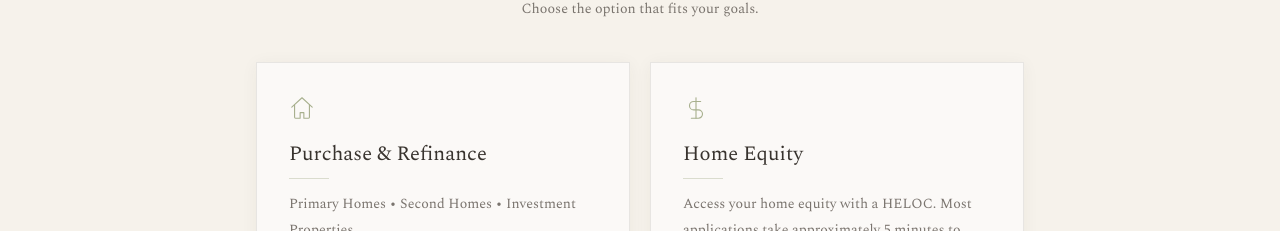
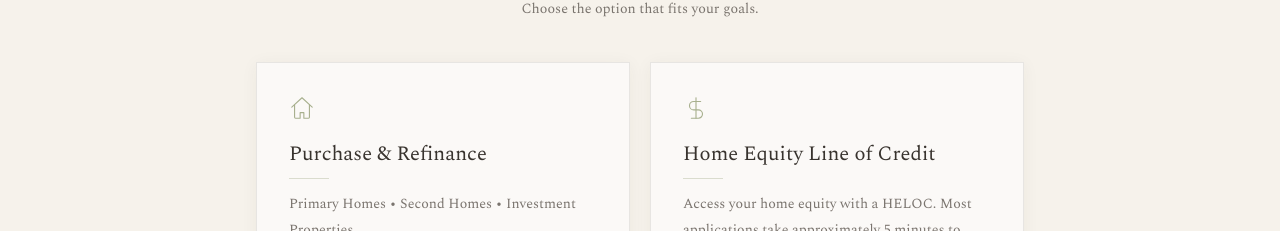
Before and after one commit to jenncko/koast-capital, a Next.js app: page / in a window 1280 px wide. Shown: the part 4417-4648 px from the top of the page. Built offline with nearby package versions, Linux system fonts and the light colour scheme.

Commit message:
Update Home Equity card title to Home Equity Line of Credit

```diff
--- a/components/ReadyToApply.tsx
+++ b/components/ReadyToApply.tsx
@@ -120,7 +120,7 @@ export default function ReadyToApply() {
               className="font-serif font-light text-charcoal leading-tight mb-3"
               style={{ fontSize: 'clamp(19px, 1.6vw, 24px)' }}
             >
-              Home Equity
+              Home Equity Line of Credit
             </h3>
 
             <div className="w-10 h-px bg-sage/40 mb-3" />
```
